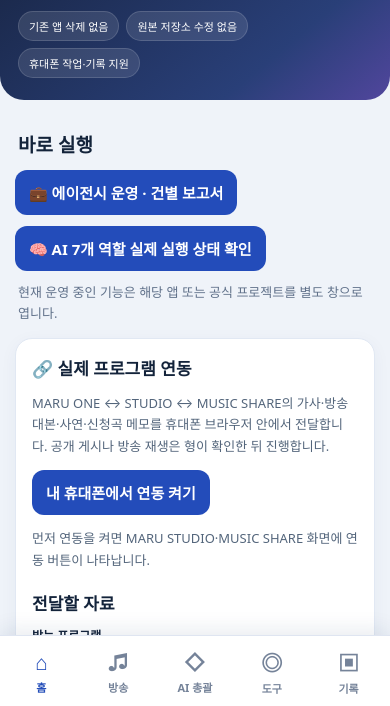
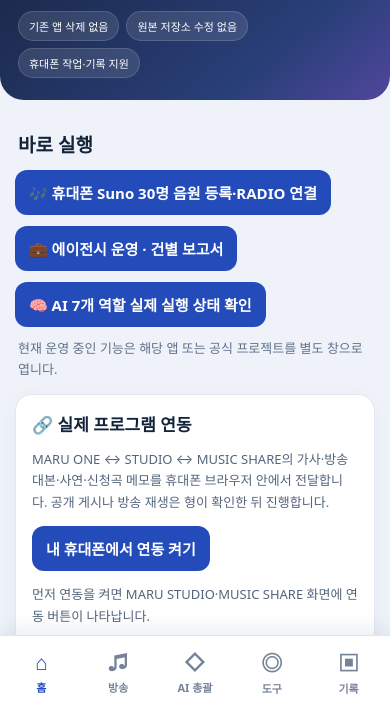
Before and after one commit to skytins3-png/maru-ai-song-studio, a plain HTML site: page mobile-hub/index.html in a window 390 px wide. Shown: the part 136-842 px from the top of the page. Drawn offline with Linux system fonts and the light colour scheme.

Commit message:
Link actual Suno mobile media manager in MARU ONE

```diff
--- a/mobile-hub/index.html
+++ b/mobile-hub/index.html
@@ -22,6 +22,7 @@
 <main class="main">
 <section id="home" class="view">
 <h2 class="section-title">바로 실행</h2>
+<div class="actions"><a class="linkbtn" href="../vocal-studio/mobile-suno.html">🎶 휴대폰 Suno 30명 음원 등록·RADIO 연결</a></div>
 <div class="actions"><a class="linkbtn" href="./agency.html">💼 에이전시 운영 · 건별 보고서</a></div>
 <div class="actions"><a class="linkbtn" href="./agents.html">🧠 AI 7개 역할 실제 실행 상태 확인</a></div>
 <p class="sub">현재 운영 중인 기능은 해당 앱 또는 공식 프로젝트를 별도 창으로 엽니다.</p>
```
